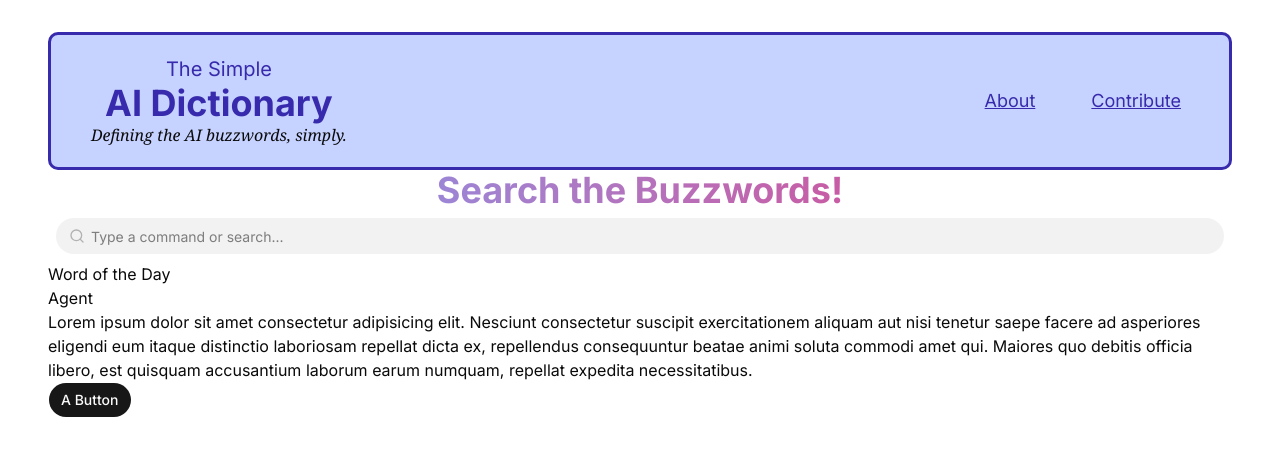
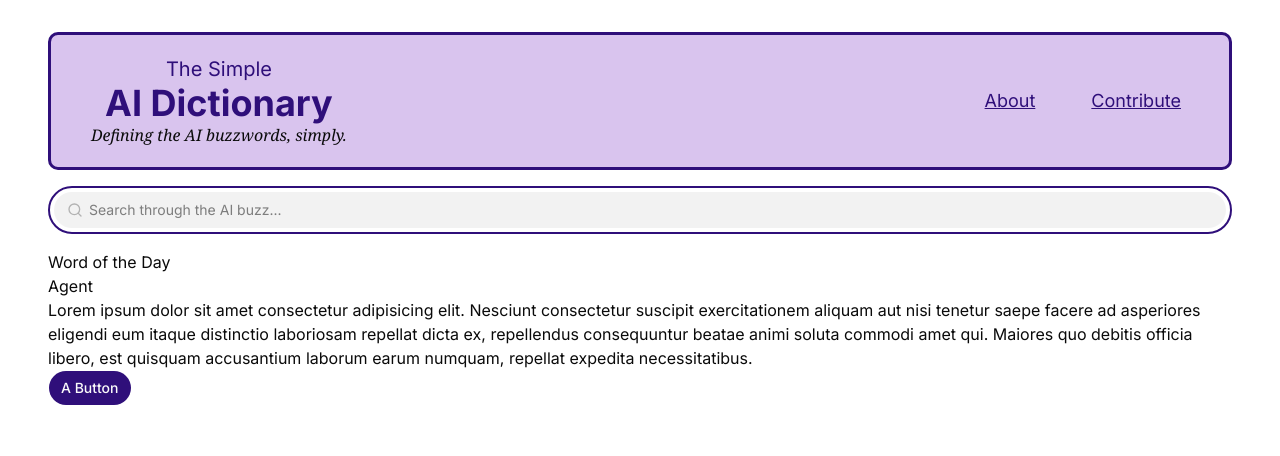
Before and after one commit to ahmed33033/ai-dictionary, a Next.js app: page / in a window 1280 px wide. Shown: the top 456 px of the page. Built offline with nearby package versions, Linux system fonts and the light colour scheme.

Commit message:
completed searchbar

```diff
--- a/app/globals.css
+++ b/app/globals.css
@@ -4,10 +4,6 @@
 
 @custom-variant dark (&:is(.dark *));
 @plugin "@tailwindcss/typography";
-
-@theme {
-  --color-main-color: var(--color-indigo-800);
-}
 
 @theme inline {
   --color-background: var(--background);
@@ -64,9 +60,9 @@ body {
   --card-foreground: oklch(0.145 0 0);
   --popover: oklch(1 0 0);
   --popover-foreground: oklch(0.145 0 0);
-  --primary: oklch(0.205 0 0);
+  --primary: oklch(30.599% 0.16061 285.518);
   --primary-foreground: oklch(0.985 0 0);
-  --secondary: oklch(0.97 0 0);
+  --secondary: oklch(0.8511 0.0616 307.66);
   --secondary-foreground: oklch(0.205 0 0);
   --muted: oklch(0.97 0 0);
   --muted-foreground: oklch(0.556 0 0);
--- a/app/page.tsx
+++ b/app/page.tsx
@@ -4,6 +4,7 @@ import { Button } from "@/components/ui/button";
 import { Field } from "@/components/ui/field";
 import { Input } from "@/components/ui/input";
 import { useState } from "react";
+import { useRouter } from "next/navigation";
 import {
   Command,
   CommandDialog,
@@ -19,13 +20,14 @@ import { terms } from "@/app/terms";
 
 export default function Home() {
   const [searchTerm, setSearchTerm] = useState("");
+  const router = useRouter();
   return (
     <>
       <header>
-        <div className="md:flex text-center md:text-left items-center bg-indigo-200 py-5 px-10 rounded-lg border-main-color border-3">
+        <div className="md:flex text-center md:text-left items-center bg-secondary py-5 px-10 rounded-lg border-primary border-3">
           <div className="inline-block max-md:mbe-3 md:grow-1">
             <div className="inline-block text-center">
-              <Link className="text-xl font-sans text-main-color inline-block w-m" href={"/"}>
+              <Link className="text-xl font-sans text-primary inline-block w-m" href={"/"}>
                 The Simple <br />
                 <span className="text-4xl font-bold">AI Dictionary</span>
               </Link>
@@ -36,7 +38,7 @@ export default function Home() {
             </div>
           </div>
           <nav className="inline">
-            <ol className="*:inline *:not-last:mr-10 text-main-color text-lg font-sans underline *:hover:bg-yellow-200 *:p-2 *:rounded-md">
+            <ol className="*:inline *:not-last:mr-10 text-primary text-lg font-sans underline *:hover:bg-yellow-200 *:p-2 *:rounded-md">
               <li>
                 <Link href={"/about"}>About</Link>
               </li>
@@ -47,23 +49,25 @@ export default function Home() {
           </nav>
         </div>
       </header>
-      <p className="text-center text-4xl font-bold bg-linear-to-r from-blue-400 to-pink-600 bg-clip-text text-transparent mbs-4">
-        Search the Buzzwords!
-      </p>
 
-      <Command className="mbe-4" label="Dictionary Search Bar">
+      <Command className="my-4 border-2 border-primary" label="Dictionary Search Bar">
         <CommandInput
-          placeholder="Type a command or search..."
+          placeholder="Search through the AI buzz..."
           value={searchTerm}
           onValueChange={(search) => setSearchTerm(search)}
-          className="h-20"
         />
-        <div>
+        <div className="relative z-1">
           {searchTerm.length > 0 && (
-            <CommandList className="absolute z-1 bg-white">
-              <CommandEmpty>No results found.</CommandEmpty>
+            <CommandList className="absolute w-full *:*:border-2 *:*:not-last:border-be-1 mbs-1">
+              <CommandEmpty className="rounded-full  bg-white p-2 ps-4 border-primary">No results found.</CommandEmpty>
               {terms.map((term) => (
-                <CommandItem key={term}>{term}</CommandItem>
+                <CommandItem
+                  className=" text-primary bg-white border-primary"
+                  onSelect={(value) => router.push(`/term/${term}`)}
+                  key={term}
+                >
+                  {term}
+                </CommandItem>
               ))}
             </CommandList>
           )}
--- a/components/ui/command.tsx
+++ b/components/ui/command.tsx
@@ -12,10 +12,7 @@ function Command({ className, ...props }: React.ComponentProps<typeof CommandPri
   return (
     <CommandPrimitive
       data-slot="command"
-      className={cn(
-        "flex size-full flex-col overflow-hidden rounded-4xl bg-popover p-1 text-popover-foreground",
-        className,
-      )}
+      className={cn("flex size-full flex-col rounded-4xl bg-popover text-popover-foreground", className)}
       {...props}
     />
   );
@@ -79,13 +76,7 @@ function CommandList({ className, ...props }: React.ComponentProps<typeof Comman
 }
 
 function CommandEmpty({ className, ...props }: React.ComponentProps<typeof CommandPrimitive.Empty>) {
-  return (
-    <CommandPrimitive.Empty
-      data-slot="command-empty"
-      className={cn("py-6 text-center text-sm", className)}
-      {...props}
-    />
-  );
+  return <CommandPrimitive.Empty data-slot="command-empty" className={cn("text-sm", className)} {...props} />;
 }
 
 function CommandGroup({ className, ...props }: React.ComponentProps<typeof CommandPrimitive.Group>) {
@@ -116,7 +107,7 @@ function CommandItem({ className, children, ...props }: React.ComponentProps<typ
     <CommandPrimitive.Item
       data-slot="command-item"
       className={cn(
-        "group/command-item relative flex cursor-default items-center gap-2 rounded-2xl px-3 py-2 text-sm font-medium outline-hidden select-none in-data-[slot=dialog-content]:rounded-3xl data-[disabled=true]:pointer-events-none data-[disabled=true]:opacity-50 data-selected:bg-muted data-selected:text-foreground [&_svg]:pointer-events-none [&_svg]:shrink-0 [&_svg:not([class*='size-'])]:size-4 data-selected:*:[svg]:text-foreground",
+        "group/command-item relative flex cursor-default items-center gap-2 rounded-full px-3 py-2 text-sm font-medium outline-hidden select-none in-data-[slot=dialog-content]:rounded-3xl data-[disabled=true]:pointer-events-none data-[disabled=true]:opacity-50 data-selected:bg-secondary data-selected:text-foreground [&_svg]:pointer-events-none [&_svg]:shrink-0 [&_svg:not([class*='size-'])]:size-4 data-selected:*:[svg]:text-foreground",
         className,
       )}
       {...props}
--- a/pnpm-workspace.yaml
+++ b/pnpm-workspace.yaml
@@ -1,3 +1,5 @@
 ignoredBuiltDependencies:
   - sharp
   - unrs-resolver
+onlyBuiltDependencies:
+  - msw
```
